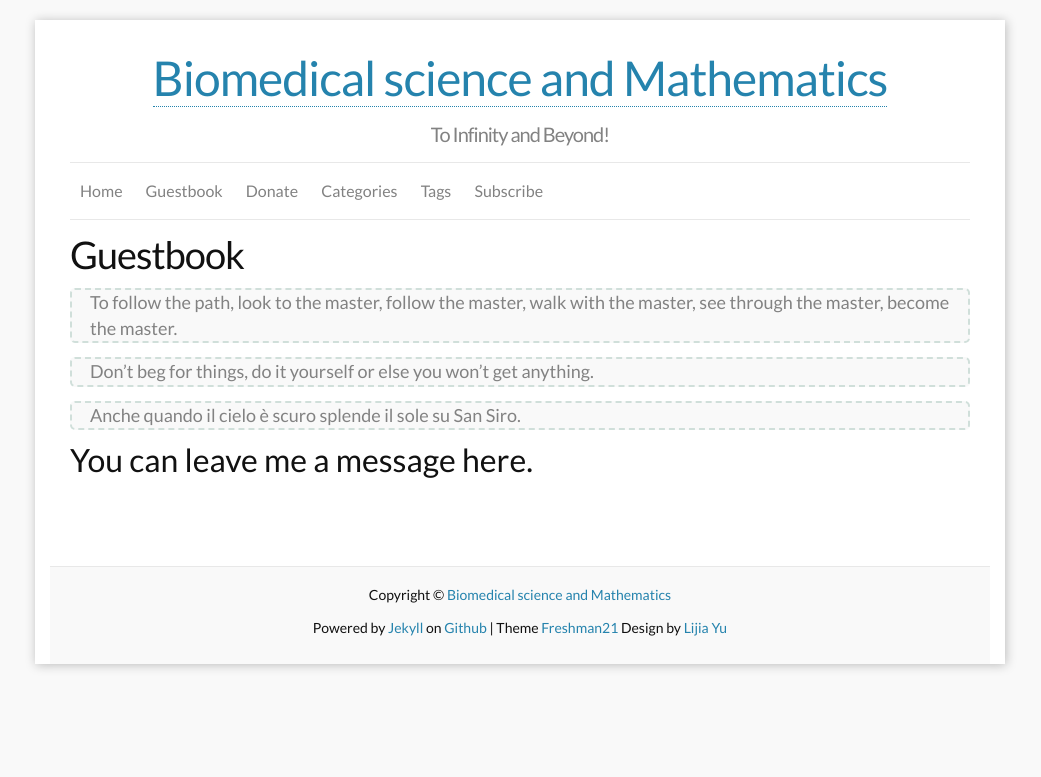
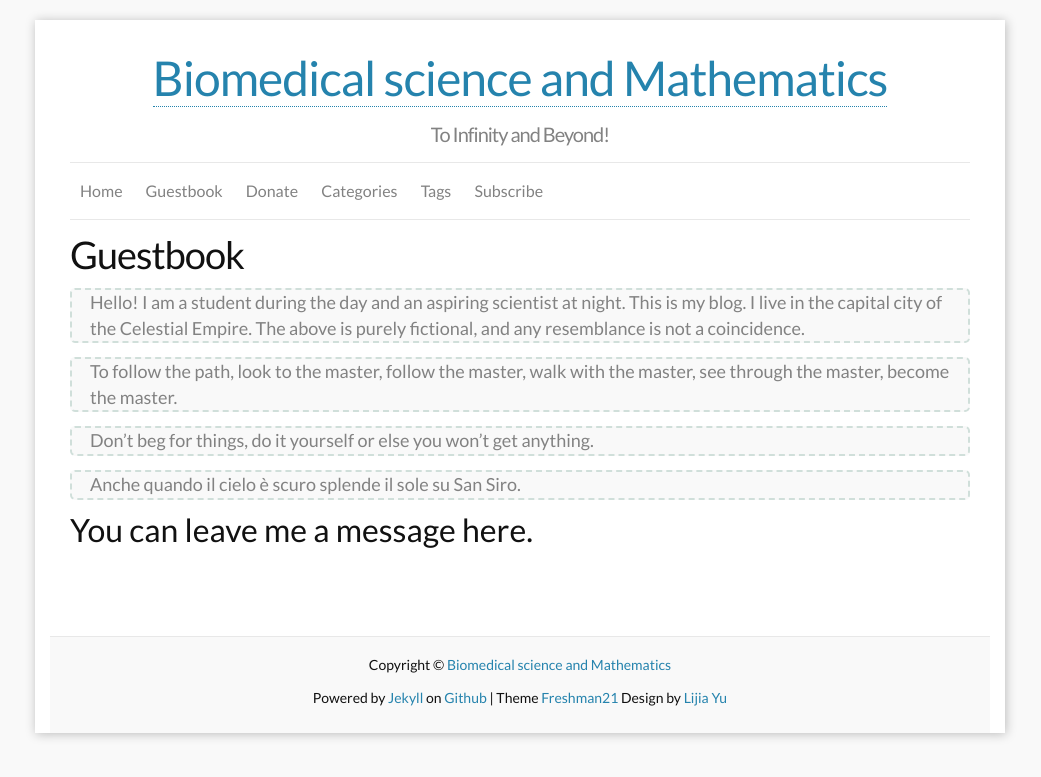
Before and after one commit to yulijia/en, a Jekyll site: the page built from guestbook/index.md, in a window 1280 px wide. Shown: the top 777 px of the page, without its empty margins (120-1161 px from the left). Built offline with Jekyll 4.4.1, drawn with Linux system fonts in a browser that asks for light colours; nearby versions of some CDN libraries; comment, search, counter and statistics services are not loaded.

Commit message:
add about myself

```diff
--- a/guestbook/index.md
+++ b/guestbook/index.md
@@ -4,6 +4,9 @@ title: Guestbook
 comments: yes
 permalink: /guestbook/
 ---
+
+> Hello! I am a student during the day and an aspiring scientist at night. This is my blog. I live in the capital city of the Celestial Empire.
+The above is purely fictional, and any resemblance is not a coincidence.
 
 > To follow the path, look to the master, follow the master, walk with the master, see through the master, become the master.
 
```
